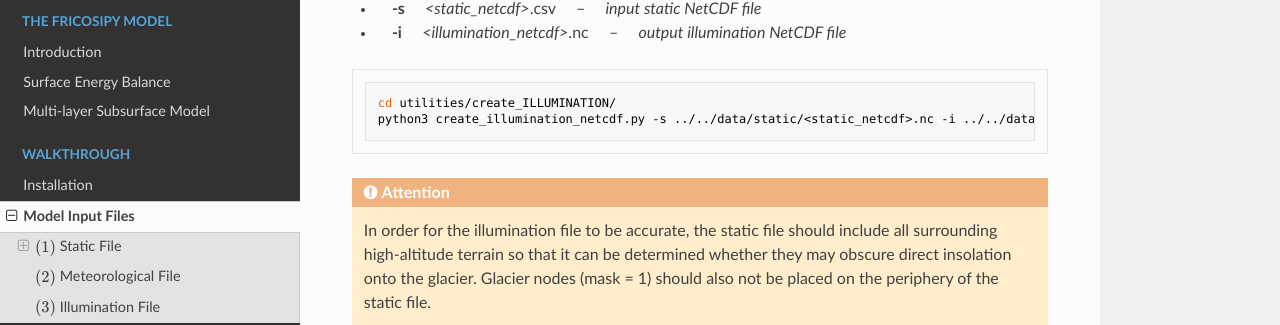
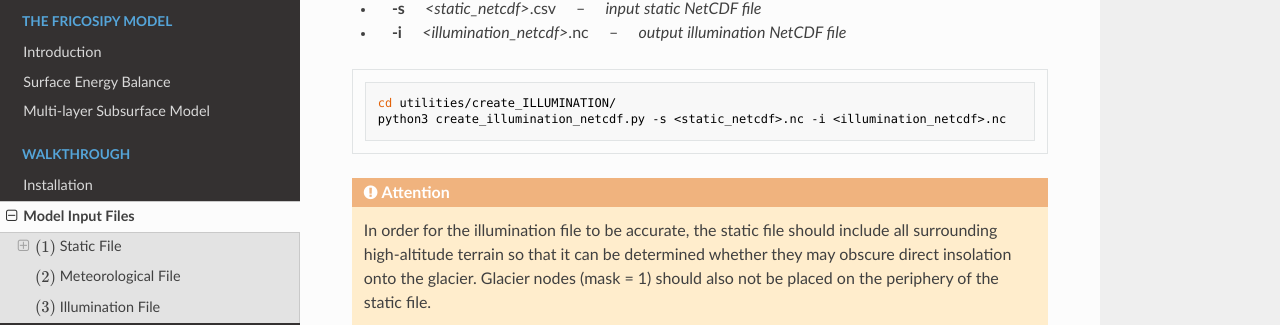
Before and after one commit to MarcusGastaldello/FRICOSIPY, an MkDocs documentation site: the page built from docs/model_input_files.md, in a window 1280 px wide and 900 px high, scrolled down 3259 px. Shown: the part 293-618 px from the top of the window. Built offline with MkDocs 1.6.1, drawn with Linux system fonts in a browser that asks for light colours; nearby versions of some CDN libraries.

Commit message:
Update model_input_files.md

````diff
--- a/docs/model_input_files.md
+++ b/docs/model_input_files.md
@@ -129,7 +129,7 @@ The program is launched, by navigating to the *utilities/create_ILLUMINATION/* d
 
 ```python
 cd utilities/create_ILLUMINATION/
-python3 create_illumination_netcdf.py -s ../../data/static/<static_netcdf>.nc -i ../../data/illumination/<illumination_netcdf>.nc
+python3 create_illumination_netcdf.py -s <static_netcdf>.nc -i <illumination_netcdf>.nc
 ```
 
 !!! attention
````
